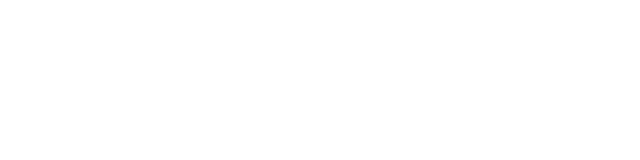
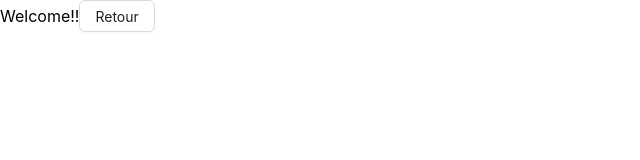
Before and after one commit to Rakotozonirina/Auth-app, a React (Create React App) app in the folder my-app/: page /formpdf in a window 1280 px wide. Before the commit this address had no page. Shown: the top 160 px of the page, without its empty margins (0-640 px from the left). Built offline with nearby package versions, Linux system fonts and the light colour scheme.

Commit message:
the link is march

```diff
--- a/my-app/src/App.js
+++ b/my-app/src/App.js
@@ -1,6 +1,7 @@
 import './App.css';
 import Landing from './Compenents/Landing';
 import Dashboard from './Compenents/Dashboard';
+import FormPdf from './Compenents/FormPdf';
 import { BrowserRouter as Router, Routes, Route } from 'react-router-dom';
 
 function App() {
@@ -10,6 +11,7 @@ function App() {
         <Routes>
           <Route path='/' Component={Landing} />
           <Route path='/dashboard' Component={Dashboard} />
+          <Route path='/formpdf' Component={FormPdf} />
         </Routes>
       </Router>
     </>
--- a/my-app/src/Compenents/Dashboard.js
+++ b/my-app/src/Compenents/Dashboard.js
@@ -2,7 +2,7 @@ import React, { useEffect, useState } from 'react';
 import { Row, Col } from 'antd';
 import { auth, logout } from '../firebase';
 import { getAuth } from 'firebase/auth';
-import { Navigate, useNavigate } from "react-router-dom";
+import { Navigate, useNavigate, useHistory } from "react-router-dom";
 import { useAuthState } from "react-firebase-hooks/auth";
 import { Button, Space, Divider, Modal, Select, message, Upload, Badge, Avatar } from 'antd';
 import { Typography } from 'antd';
@@ -42,6 +42,10 @@ const Dashboard = () => {
             console.log("null variable");
         }
     }, [user, loading, navigate]);
+    const enter = useNavigate();
+    const HandleLetgo = () => {
+        enter("/formpdf");
+    };
 return (
     <Scrollbars style={{ height: '100vh' }}>
     <header>
@@ -75,7 +79,7 @@ return (
                     </div>
                     <Modal title="Choisir le type du fichier" centered open={modalAjout} onOk={() => setModalAjout(false)} onCancel={() => setModalAjout(false)}>
                         <Space wrap style={{display: 'flex',justifyContent: 'flex-start',flexDirection: 'column'}}>
-                            <Button >Documents/pdf <FilePdfOutlined twoToneColor="#eb2f96"/></Button>
+                            <Button onClick={HandleLetgo}>Documents/pdf <FilePdfOutlined twoToneColor="#eb2f96"/></Button>
                             <Button danger>Documents/point <FilePptOutlined twoToneColor="#FFD966"/></Button>
                             <Button>Documents/zip <FileZipOutlined /></Button>
                             <Button danger>Video <FireOutlined /></Button>
--- /dev/null
+++ b/my-app/src/Compenents/FormPdf.js
@@ -0,0 +1,18 @@
+import React from 'react';
+import { useNavigate } from "react-router-dom";
+import { Button } from 'antd';
+
+const FormPdf = () => {
+    const navigate = useNavigate();
+    const HandleBack = () => {
+        navigate(-1);
+    };
+return (
+    <div>
+        Welcome!!
+        <Button onClick={HandleBack}>Retour</Button>
+    </div>
+)
+}
+
+export default FormPdf;
```
